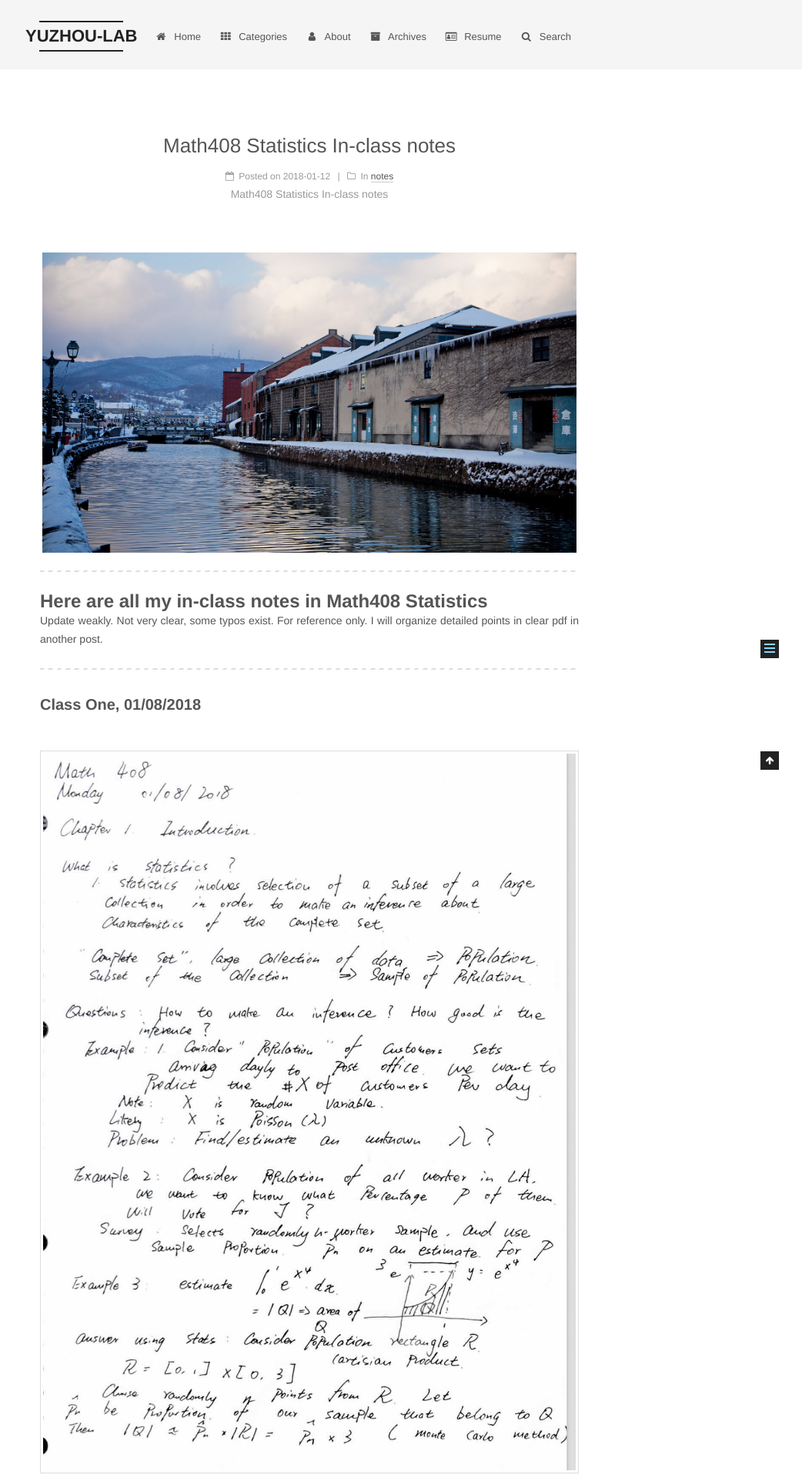
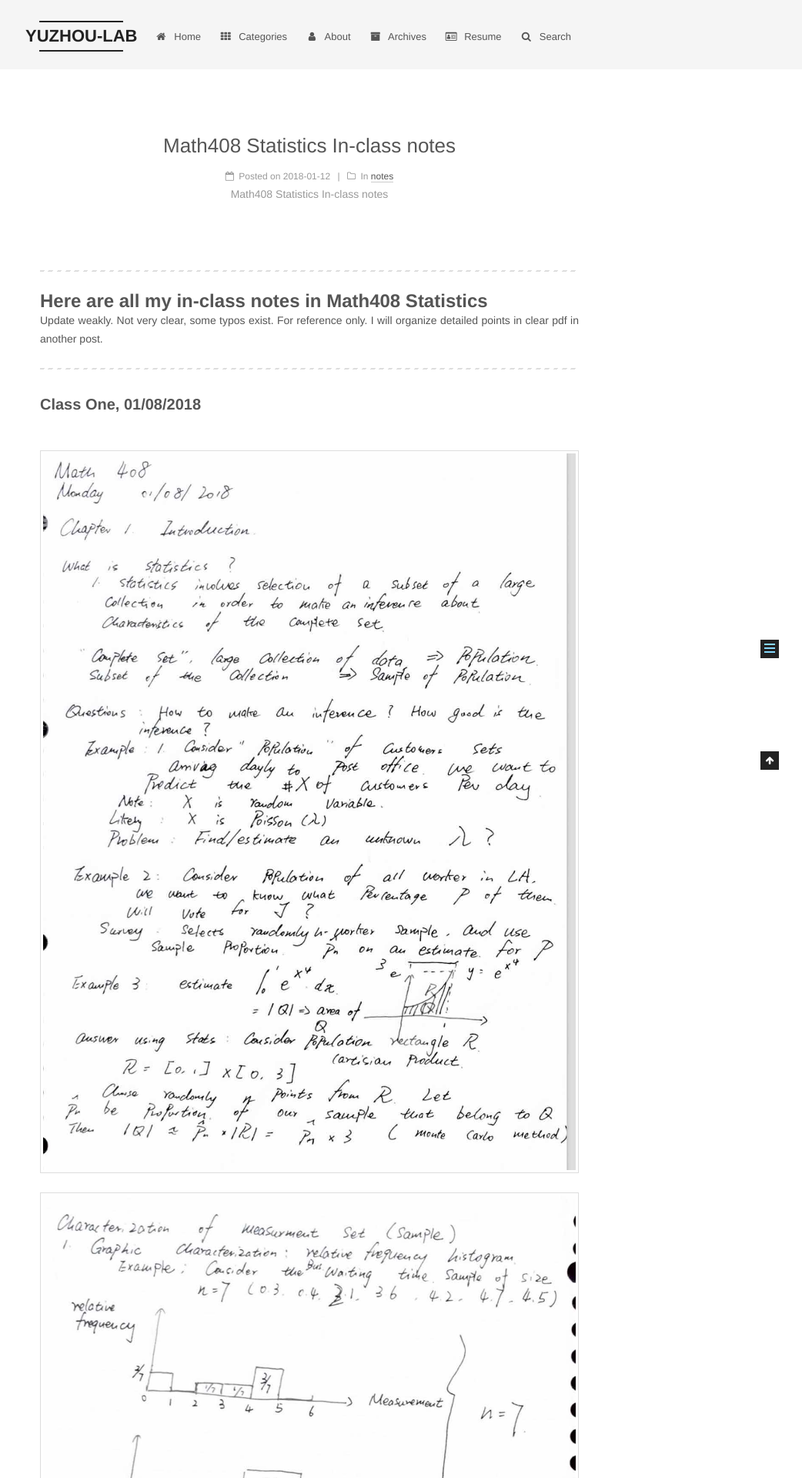
Before and after one commit to Jerry-Ge/Yuzhou-Blog, a Jekyll site: the page built from _posts/2018-01-12-MATH-408.md, in a window 1280 px wide. Shown: the top 1920 px of the page at 77% size, without its empty margins (238-1280 px from the left). Built offline with Jekyll 4.4.1, drawn with Linux system fonts in a browser that asks for light colours.

Commit message:
add math408 notes-1

```diff
--- a/_posts/2018-01-12-MATH-408.md
+++ b/_posts/2018-01-12-MATH-408.md
@@ -4,7 +4,7 @@ title: Math408 Statistics In-class notes
 date: 2018-01-12 15:45:20
 category: notes
 photos:
-- /assets/images/hokkaido/otaru-34.jpg
+-
 
 tags:
 - Math
```
